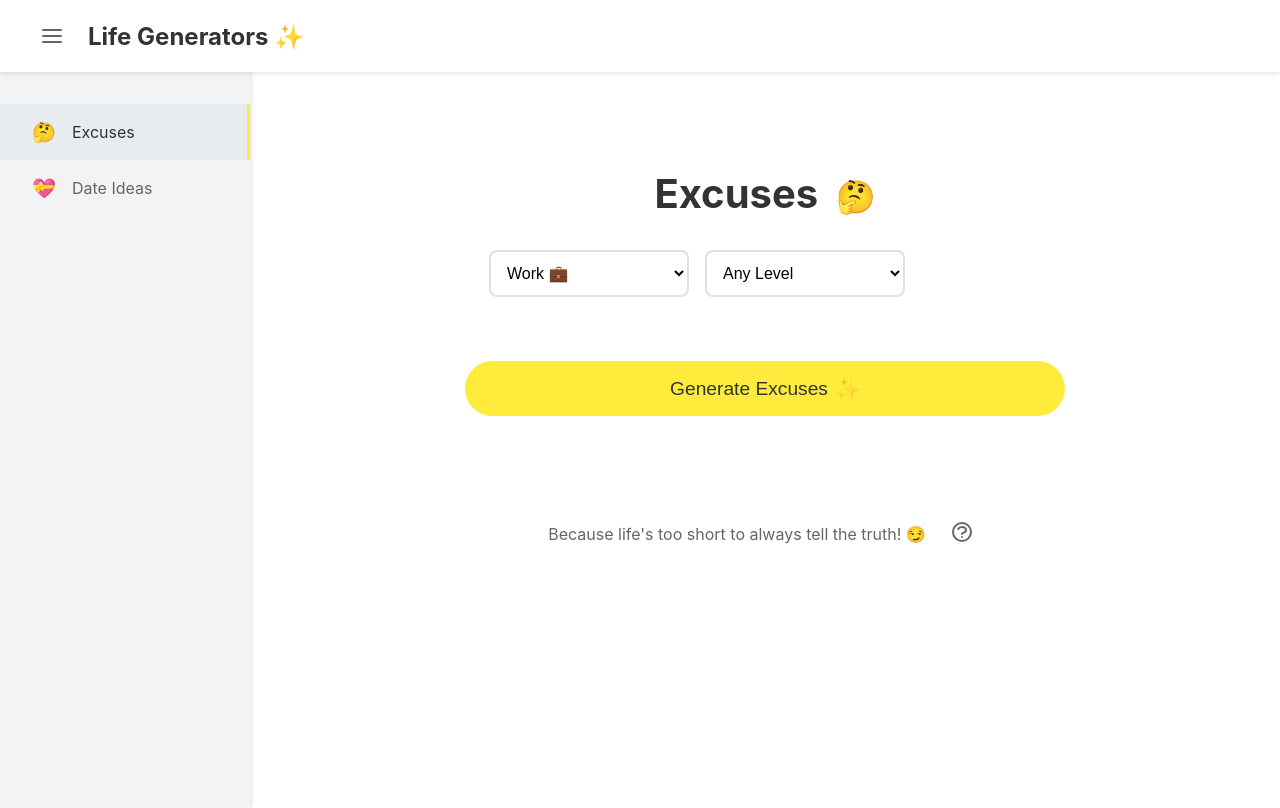
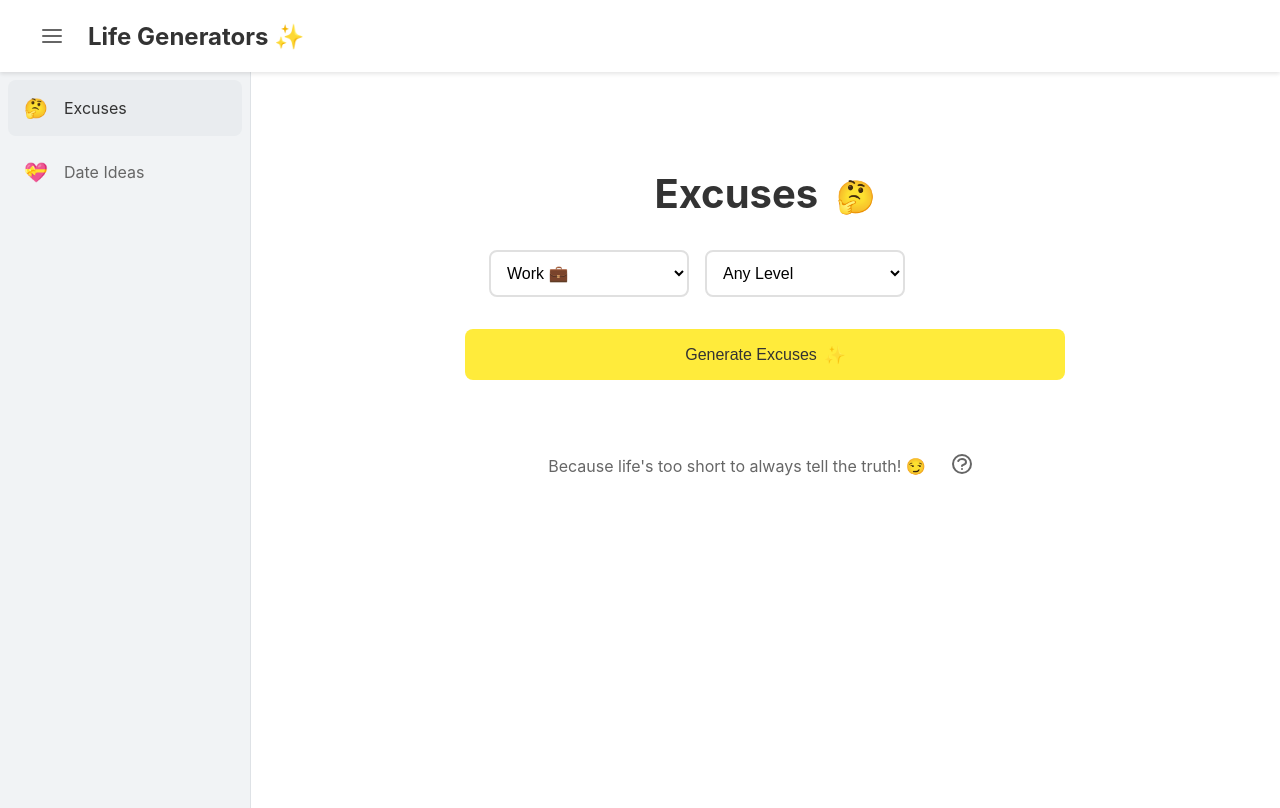
Before and after one commit to itainatural/excuse-machine, a React (Create React App) app: page / in a window 1280 px wide. Built offline with nearby package versions, Linux system fonts and the light colour scheme.

Commit message:
Update layout and styling to match design exactly

```diff
--- a/src/App.css
+++ b/src/App.css
@@ -45,15 +45,10 @@
 .sidebar {
   width: 250px;
   background: #f1f3f5;
-  padding: 2rem 0;
-  box-shadow: 2px 0 4px rgba(0,0,0,0.1);
-  transform: translateX(-100%);
-  position: absolute;
-  top: 0;
-  bottom: 0;
-  left: 0;
-  transition: transform 0.3s ease;
-  z-index: 90;
+  padding: 0;
+  border-right: 1px solid #dee2e6;
+  min-height: 100vh;
+  position: fixed;
 }
 
 .sidebar.open {
@@ -67,12 +62,14 @@
 }
 
 .nav-item {
-  padding: 1rem 2rem;
+  padding: 1rem;
   cursor: pointer;
   display: flex;
   align-items: center;
   color: #666;
   transition: all 0.3s ease;
+  margin: 0.5rem;
+  border-radius: 8px;
 }
 
 .nav-item:hover {
@@ -83,7 +80,6 @@
 .nav-item.active {
   background: #e9ecef;
   color: #333;
-  border-right: 3px solid #ffeb3b;
 }
 
 .nav-item-emoji {
@@ -98,13 +94,10 @@
 .main-content {
   flex: 1;
   padding: 2rem;
-  margin-left: 0;
-  transition: margin-left 0.3s ease;
+  margin-left: 250px;
 }
 
-.main-content.sidebar-open {
-  margin-left: 250px;
-}
+
 
 .generator-container {
   max-width: 800px;
--- a/src/App.js
+++ b/src/App.js
@@ -77,7 +77,7 @@ function App() {
         <h1>Life Generators ✨</h1>
       </nav>
       <div className="app-layout">
-        <div className={`sidebar ${isSidebarOpen ? 'open' : ''}`}>
+        <div className="sidebar">
           <ul className="nav-items">
             {generators.map(gen => (
               <li
@@ -91,7 +91,7 @@ function App() {
             ))}
           </ul>
         </div>
-        <div className={`main-content ${isSidebarOpen ? 'sidebar-open' : ''}`}>
+        <div className="main-content">
           <div className="generator-container">
             {activeGen && (
               <Generator
--- a/src/components/Generator.css
+++ b/src/components/Generator.css
@@ -20,7 +20,7 @@
   display: flex;
   gap: 1rem;
   justify-content: center;
-  margin-bottom: 2rem;
+  margin: 2rem 0;
   width: 100%;
   max-width: 600px;
 }
@@ -56,12 +56,12 @@ select:focus {
   background: #ffeb3b;
   color: #333;
   border: none;
-  padding: 1rem 2rem;
-  font-size: 1.2rem;
-  border-radius: 50px;
+  padding: 1rem;
+  font-size: 1rem;
+  border-radius: 8px;
   cursor: pointer;
   transition: all 0.3s ease;
-  margin: 2rem 0;
+  margin: 0;
   position: relative;
   overflow: hidden;
   font-weight: 500;
```
